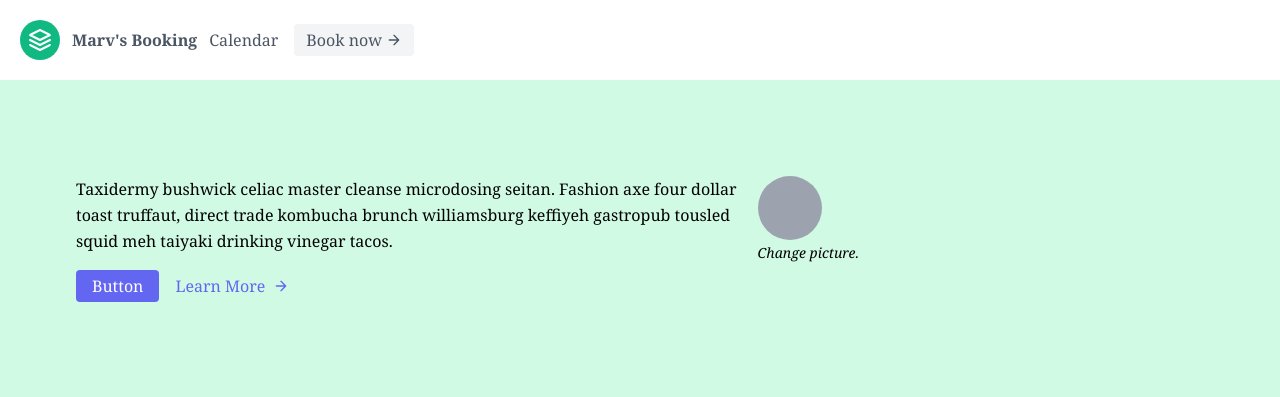
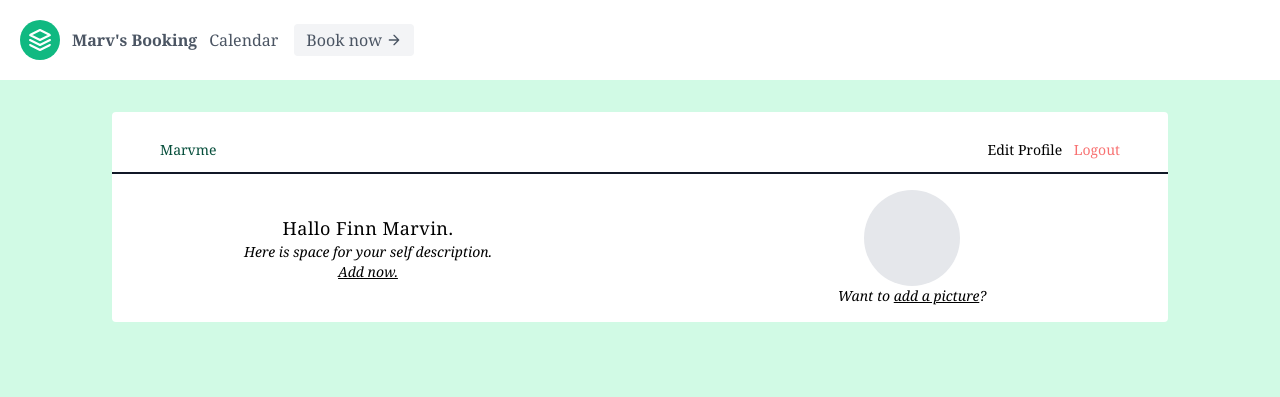
Before and after one commit to marvinschulze/try_this, a Django app: page /profile/ in a window 1280 px wide. Shown: the top 397 px of the page. Run offline with Django 3.2, Linux system fonts and the light colour scheme; some libraries are stand-ins or nearby versions.

Commit message:
delete User Model & created Coworker Model & connected to admin | populated user-profile.html

```diff
--- a/booking/admin.py
+++ b/booking/admin.py
@@ -1,6 +1,7 @@
 from django.contrib import admin
 
-from booking.models import Booking, Timeslot
+from booking.models import Booking, Timeslot, Coworker
 # Register your models here.
 admin.site.register(Booking)
 admin.site.register(Timeslot)
+admin.site.register(Coworker)
--- a/booking/templates/booking/user-profile.html
+++ b/booking/templates/booking/user-profile.html
@@ -1,34 +1,25 @@
 {% extends 'booking/base.html' %}
 {% block content %}
 
-<!-- <div class="flex justify-center mt-2">
-    <div class="bg-white p-1 text-center flex justify-between content-center w-2/3">
-        <div class="mt-4 grid gird-cols-2">
-            <h1 class="text-center text-lg tracking-wide col-span-2">Hallo Finn Marv Schuzle</h1>
-            <span class=" italitc text-sm tracking-wide col-span-2">Morvme</span>
-            <span class=" text-sm tracking-tight col-span-2">finnmarvinschulze@gmail.com</span>
+<div class="mx-20 mt-8 py-4 bg-white rounded">
+    <!-- Navbar -->
+    <nav class="w-full px-12 py-3 text-sm text-semibold text-center flex justify-between border-b-2 border-solid border-gray-900 ">
+        <a href="" class="text-green-900">Marvme</a>
+        <div class="space-x-2">
+            <a href="" class="">Edit Profile</a>
+            <a href="" class="text-red-400">Logout</a>
         </div>
-
-    </div>
-</div> -->
-
-<div class="container px-5 py-24 mx-auto flex flex-wrap content-center">
-    <div class="md:w-3/5 md:pl-6">
-        <p class="leading-relaxed text-base">Taxidermy bushwick celiac master cleanse microdosing seitan. Fashion axe four dollar toast truffaut, direct trade kombucha brunch williamsburg keffiyeh gastropub tousled squid meh taiyaki drinking vinegar tacos.</p>
-        <div class="flex md:mt-4 mt-6">
-            <button class="inline-flex text-white bg-indigo-500 border-0 py-1 px-4 focus:outline-none hover:bg-indigo-600 rounded">Button</button>
-            <a class="text-indigo-500 inline-flex items-center ml-4">Learn More
-                <svg fill="none" stroke="currentColor" stroke-linecap="round" stroke-linejoin="round" stroke-width="2" class="w-4 h-4 ml-2" viewBox="0 0 24 24">
-                    <path d="M5 12h14M12 5l7 7-7 7"></path>
-                </svg>
-            </a>
+    </nav>
+    <div class="grid grid-cols-2 justify-items-center gap-x-8 mt-4">
+        <div class="col-span-1 flex flex-wrap items-center content-center">
+            <span class="text-lg tracking-wide text-center w-full">Hallo Finn Marvin.</span>
+            <span class="text-sm italic text-center w-full">Here is space for your self description. <p class="underline">Add now.</p></span>
+        </div>
+        <div class="col-span-1  flex flex-col items-center">
+            <div class="w-24 h-24 bg-gray-200 rounded-full"></div>
+            <span class="text-sm italic">Want to <span class="underline">add a picture</span>?</span>
         </div>
     </div>
+</div>
 
-        <div class="w-2/5">
-            <div class="bg-gray-400 rounded-full w-16 h-16"></div>
-            <span class="mt-4 text-sm italic tracking-snug">Change picture.</span>
-        </div>
-
-</div>
 {% endblock %}
```
Also changed, not shown: booking/models.py (+18 -0 lines), booking/migrations/0002_coworker.py (added), booking/migrations/0003_auto_20210714_1729.py (added).
